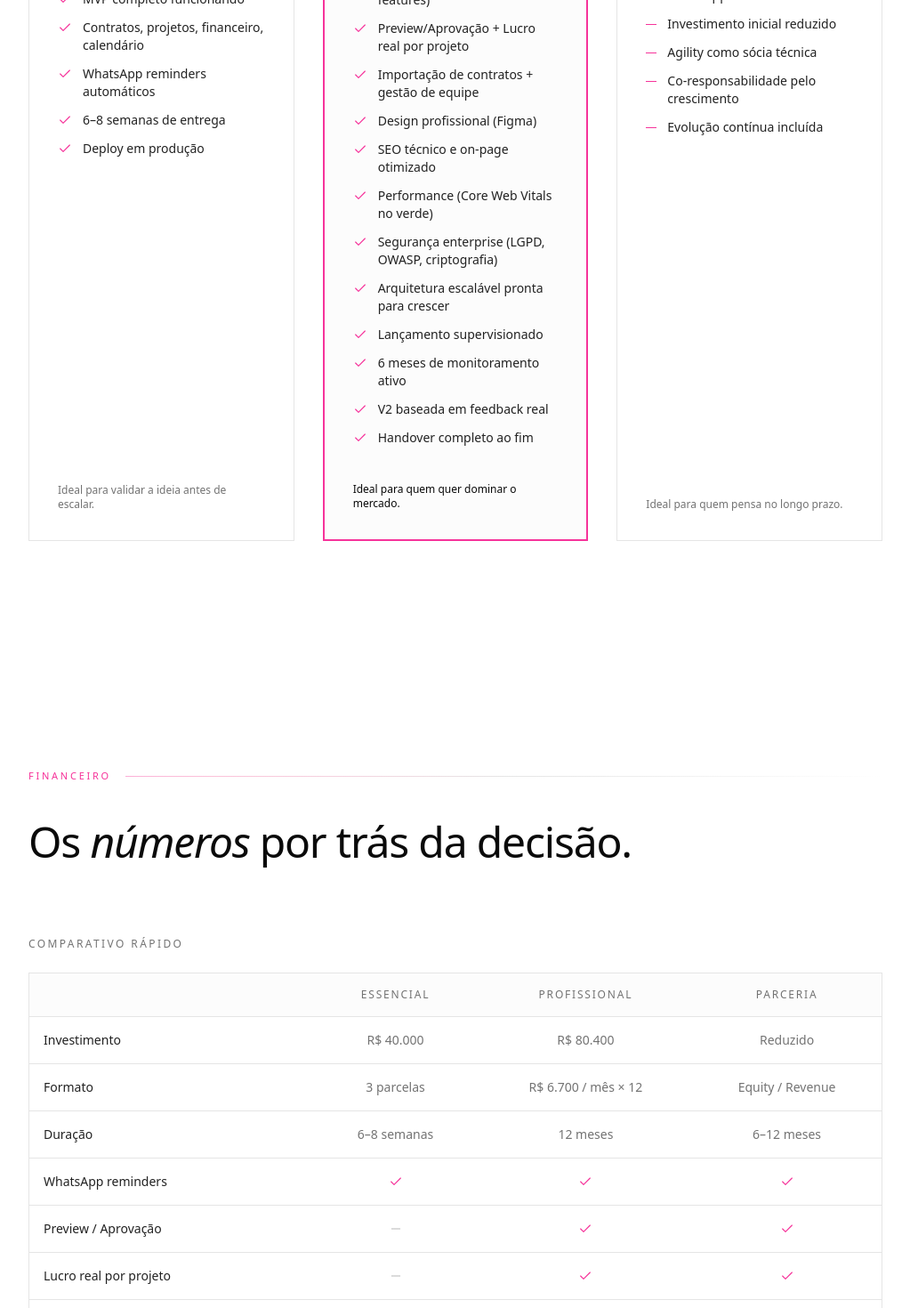
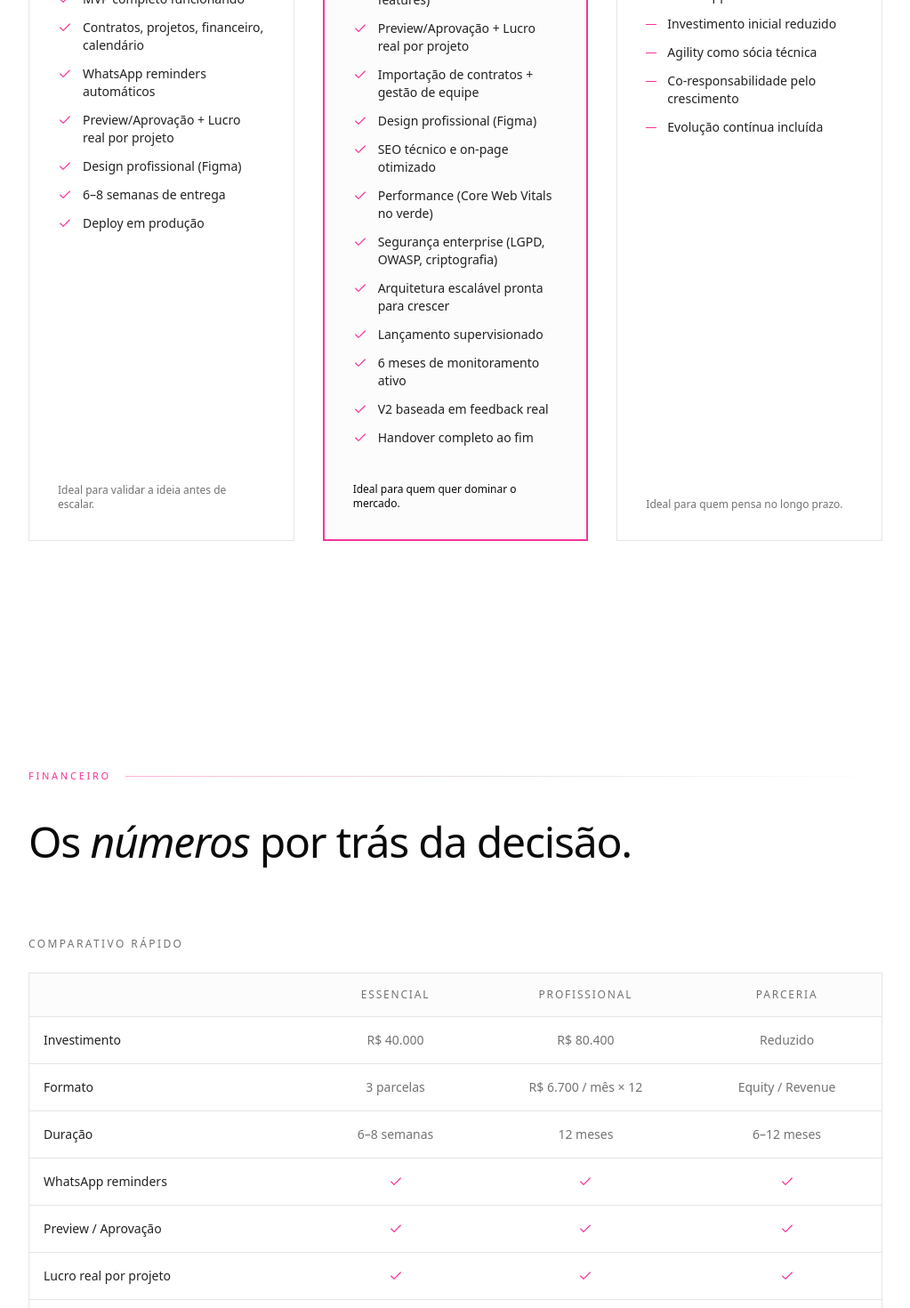
Before and after one commit to renanpontez/martinzrenan.dev, a Next.js app: page /proposals/pinkfilmsapp in a window 1280 px wide. Shown: the part 7360-8830 px from the top of the page at 89% size, without its empty margins (128-1151 px from the left). Built offline with nearby package versions, Linux system fonts and the light colour scheme.

Commit message:
feat: include design + preview/lucro real in Essencial plan

```diff
--- a/src/app/proposals/pinkfilmsapp/page.tsx
+++ b/src/app/proposals/pinkfilmsapp/page.tsx
@@ -541,6 +541,8 @@ export default function PinkFilmsAppProposal() {
                 "MVP completo funcionando",
                 "Contratos, projetos, financeiro, calendário",
                 "WhatsApp reminders automáticos",
+                "Preview/Aprovação + Lucro real por projeto",
+                "Design profissional (Figma)",
                 "6–8 semanas de entrega",
                 "Deploy em produção",
               ].map((i) => (
@@ -702,11 +704,11 @@ export default function PinkFilmsAppProposal() {
               />
               <Row
                 label="Preview / Aprovação"
-                values={[false, true, true]}
+                values={[true, true, true]}
               />
               <Row
                 label="Lucro real por projeto"
-                values={[false, true, true]}
+                values={[true, true, true]}
               />
               <Row
                 label="Monitoramento pós-launch"
```
